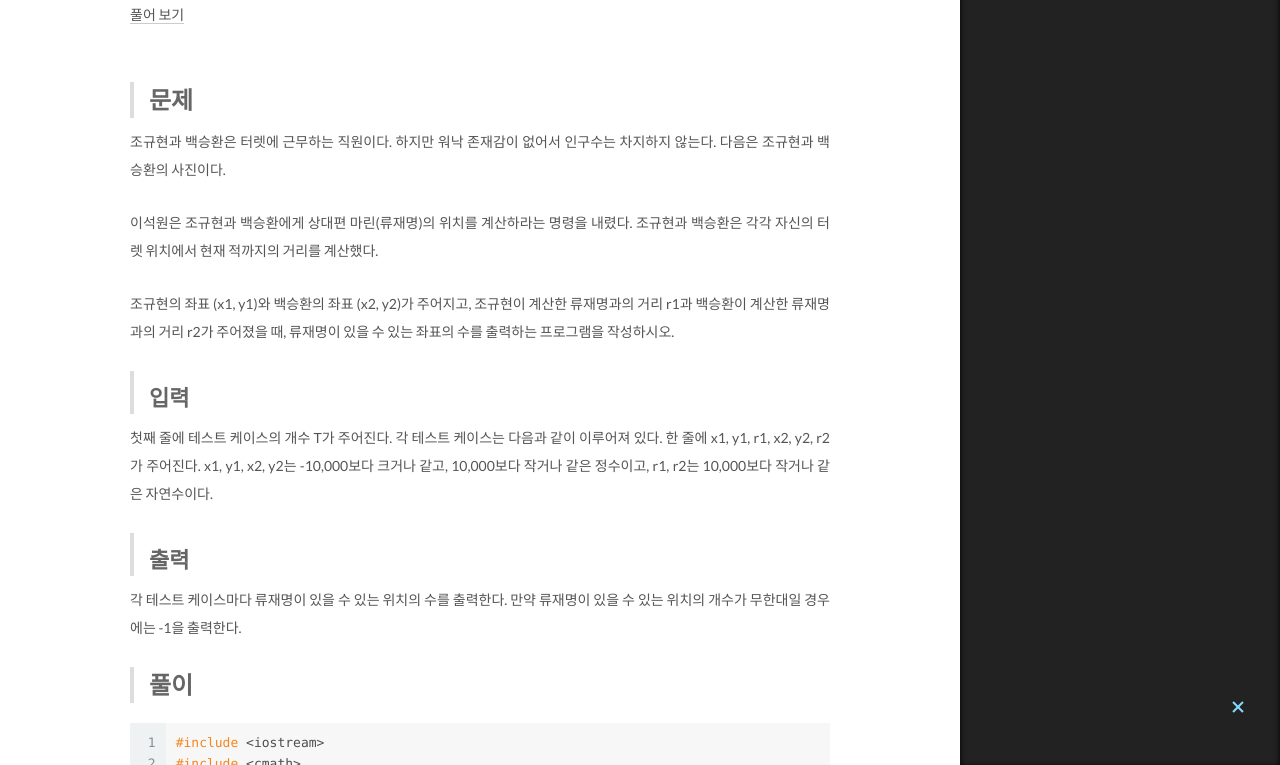
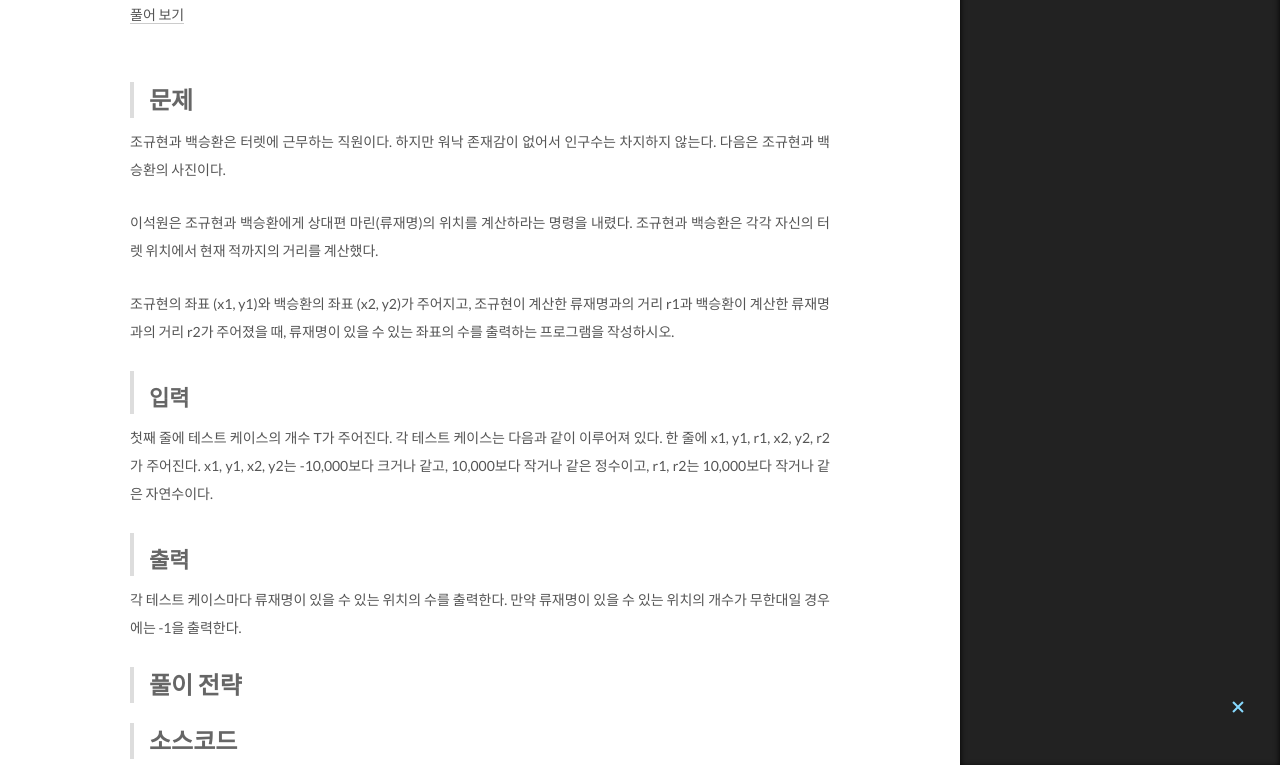
Before and after one commit to Lee-jisang/Lee-jisang.github.io, a Jekyll site: the page built from _posts/BaekJoon/2022-04-12-1002_터렛.md, in a window 1280 px wide and 1400 px high, cut to the strip 635-1400 px from the top of the window. Built offline with Jekyll 4.4.1, drawn with Linux system fonts in a browser that asks for light colours.

Commit message:
Update 2022-04-12-1002_터렛.md

````diff
--- a/_posts/BaekJoon/2022-04-12-1002_터렛.md
+++ b/_posts/BaekJoon/2022-04-12-1002_터렛.md
@@ -12,7 +12,7 @@
 - C++
 ---
 
-<img src="https://user-images.githubusercontent.com/76837780/162703631-e53838cc-5735-4064-ad7d-654ba790c9fc.png" />
+<img src="https://user-images.githubusercontent.com/76837780/162896529-dd9341e2-aaf0-4a20-92d9-8e096b9476e5.png" />
 
 [풀어 보기](https://www.acmicpc.net/problem/1002)
 <br/>
@@ -37,7 +37,10 @@
 각 테스트 케이스마다 류재명이 있을 수 있는 위치의 수를 출력한다. 만약 류재명이 있을 수 있는 위치의 개수가 무한대일 경우에는 -1을 출력한다.
 <br/>
 
-> # 풀이
+> # 풀이 전략
+
+
+> # 소스코드
 
 ```c++
 #include <iostream>
````
